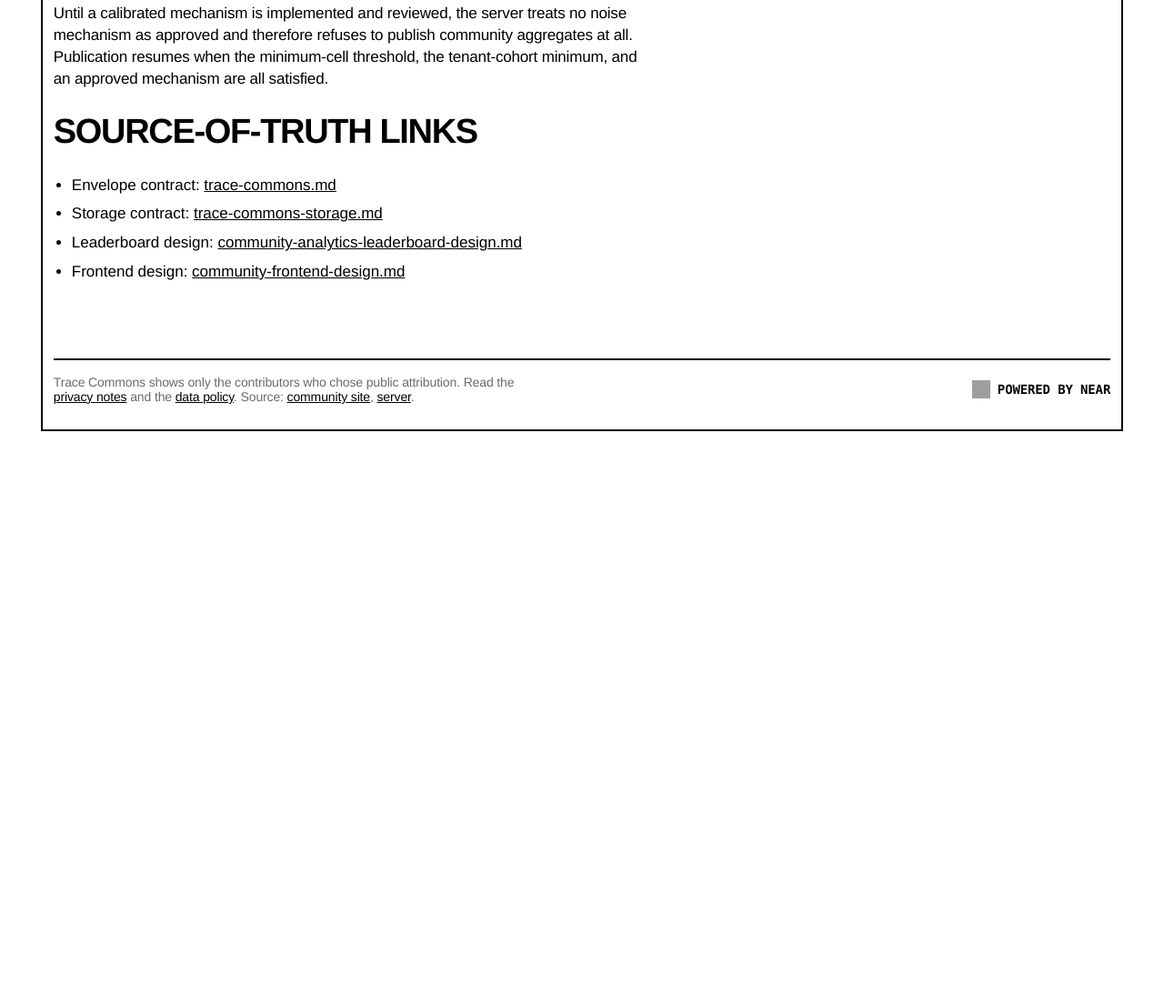
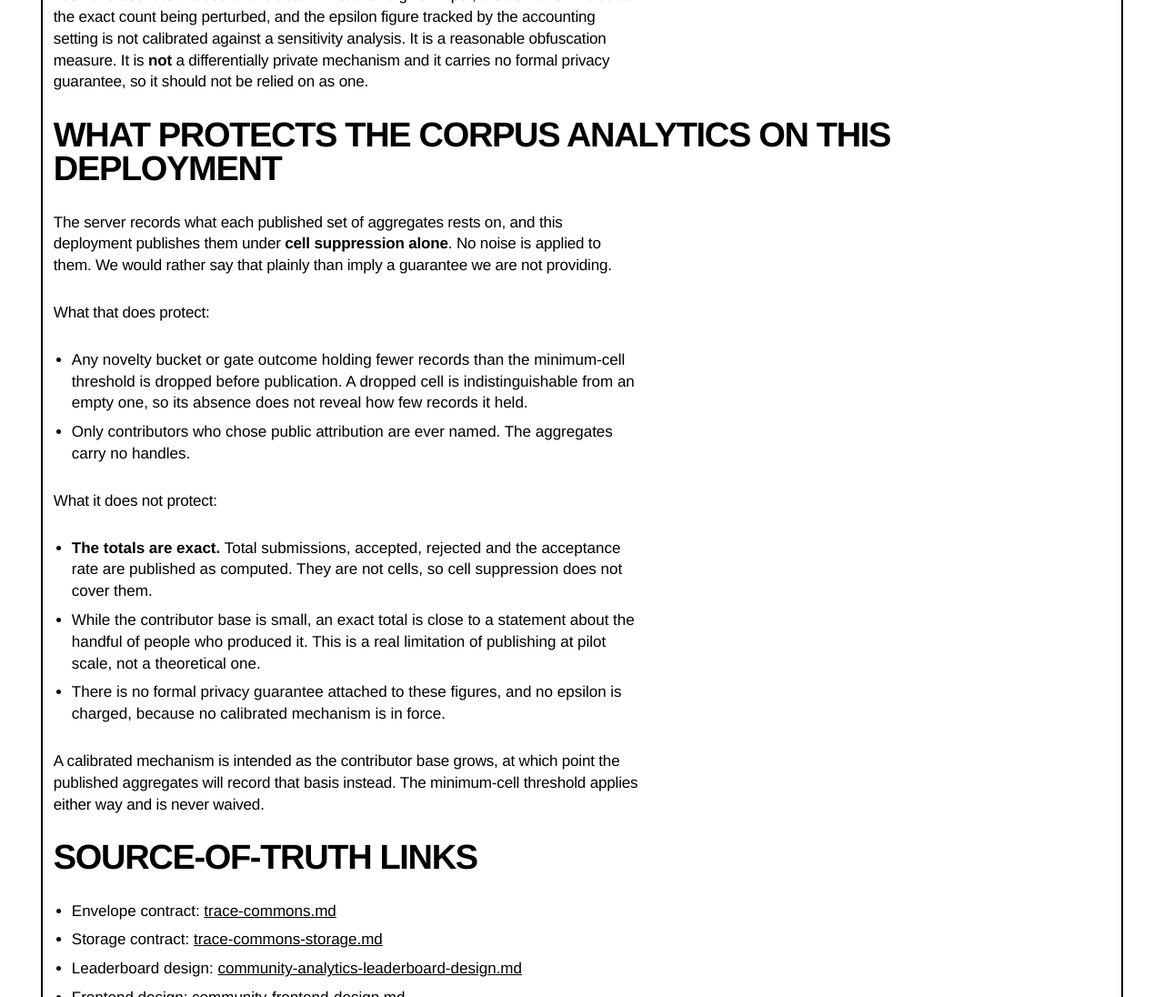
Before and after one commit to TraceCommons/trace-commons-community, an Astro site: page /about/data-policy in a window 1280 px wide. Shown: the part 1585-2681 px from the top of the page at 91% size. Before the commit the page ends 2059 px from the top, so only its background shows below. Built offline with nearby package versions, Linux system fonts and the light colour scheme; Astro itself is replaced by a stand-in of ours; grey boxes are pictures that could not be loaded.

Commit message:
Say what protects the analytics on this deployment (#17)
The server is gaining an explicit publication basis
(TraceCommons/trace-commons-server#239), and this deployment will
publish corpus aggregates under cell suppression alone. The page
currently says publication is refused until an approved mechanism
exists, which is about to stop being true.

This page was already corrected once for describing keyed jitter as
Laplace noise. Shipping the new basis without updating it would repeat
that error in the other direction: implying a guarantee the deployment
is not providing.

So it states both halves. What suppression protects: sub-threshold
novelty buckets and gate outcomes are dropped, and a dropped cell is
indistinguishable from an empty one. What it does not: the totals are
exact, they are not cells so suppression does not cover them, and while
the contributor base is small an exact total is close to a statement
about the handful of people who produced it. No epsilon is charged
because no calibrated mechanism is in force.

Co-authored-by: Claude Opus 5 (1M context) <noreply@anthropic.com>

```diff
--- a/src/pages/about/data-policy.astro
+++ b/src/pages/about/data-policy.astro
@@ -35,7 +35,8 @@ import Base from "../../layouts/Base.astro";
   </p>
   <ul>
     <li><code>TRACE_COMMONS_ANALYTICS_MIN_CELL_COUNT</code> — a leaderboard row is suppressed if the contributor's window count is below this threshold. Publication is refused outright unless this is at least 2.</li>
-    <li><code>TRACE_COMMONS_COMMUNITY_TENANT_IDS</code> — the tenants aggregated into the community surface. Publication is refused unless at least two tenants are in the cohort, so a "community" figure is never one tenant's corpus under another name.</li>
+    <li><code>TRACE_COMMONS_COMMUNITY_TENANT_IDS</code> — the tenants aggregated into the community surface. Under the stricter publication basis, publication is refused unless at least two tenants are in the cohort, so a "community" figure is never one tenant's corpus under another name. This deployment publishes under cell suppression, which waives that check; see below.</li>
+    <li><code>TRACE_COMMONS_COMMUNITY_ANALYTICS_PUBLICATION_BASIS</code> — what published aggregates rest on: an approved noise mechanism, or cell suppression alone. Each published snapshot records which basis produced it.</li>
     <li><code>TRACE_COMMONS_ANALYTICS_BROAD_RELEASE_NOISE</code> — when enabled, applies keyed bounded jitter to aggregate counts. See the note below.</li>
     <li><code>TRACE_COMMONS_ANALYTICS_BROAD_RELEASE_PRIVACY_ACCOUNTING</code> — budget tracking across snapshots.</li>
   </ul>
@@ -54,11 +55,47 @@ import Base from "../../layouts/Base.astro";
     <strong>not</strong> a differentially private mechanism and it carries no
     formal privacy guarantee, so it should not be relied on as one.
   </p>
+  <h2>What protects the corpus analytics on this deployment</h2>
   <p>
-    Until a calibrated mechanism is implemented and reviewed, the server treats
-    no noise mechanism as approved and therefore refuses to publish community
-    aggregates at all. Publication resumes when the minimum-cell threshold, the
-    tenant-cohort minimum, and an approved mechanism are all satisfied.
+    The server records what each published set of aggregates rests on, and this
+    deployment publishes them under <strong>cell suppression alone</strong>. No
+    noise is applied to them. We would rather say that plainly than imply a
+    guarantee we are not providing.
+  </p>
+  <p>What that does protect:</p>
+  <ul>
+    <li>
+      Any novelty bucket or gate outcome holding fewer records than the
+      minimum-cell threshold is dropped before publication. A dropped cell is
+      indistinguishable from an empty one, so its absence does not reveal how
+      few records it held.
+    </li>
+    <li>
+      Only contributors who chose public attribution are ever named. The
+      aggregates carry no handles.
+    </li>
+  </ul>
+  <p>What it does not protect:</p>
+  <ul>
+    <li>
+      <strong>The totals are exact.</strong> Total submissions, accepted,
+      rejected and the acceptance rate are published as computed. They are not
+      cells, so cell suppression does not cover them.
+    </li>
+    <li>
+      While the contributor base is small, an exact total is close to a
+      statement about the handful of people who produced it. This is a real
+      limitation of publishing at pilot scale, not a theoretical one.
+    </li>
+    <li>
+      There is no formal privacy guarantee attached to these figures, and no
+      epsilon is charged, because no calibrated mechanism is in force.
+    </li>
+  </ul>
+  <p>
+    A calibrated mechanism is intended as the contributor base grows, at which
+    point the published aggregates will record that basis instead. The
+    minimum-cell threshold applies either way and is never waived.
   </p>
 
   <h2>Source-of-truth links</h2>
```
